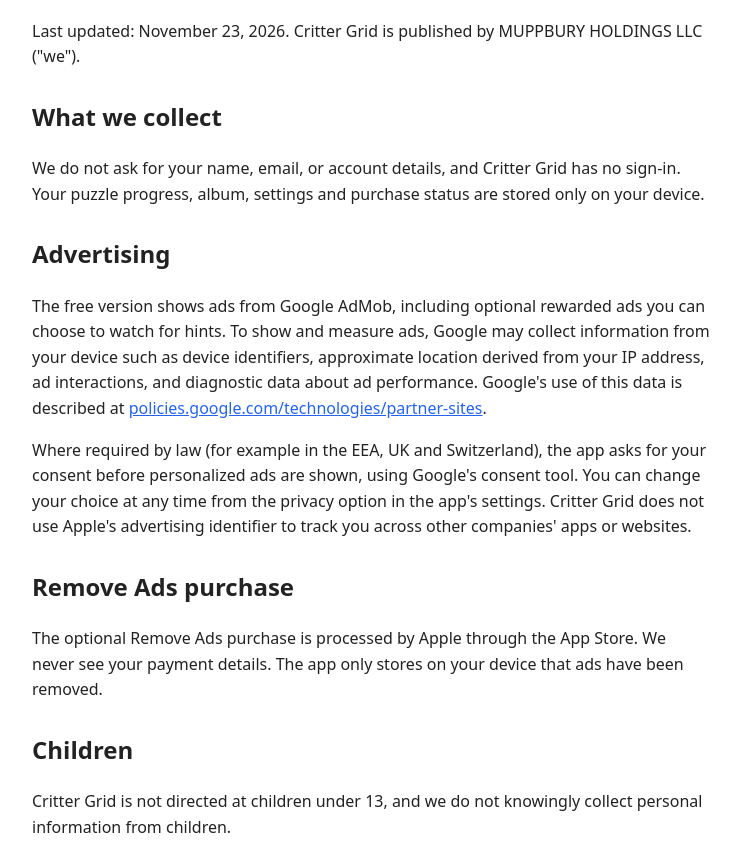
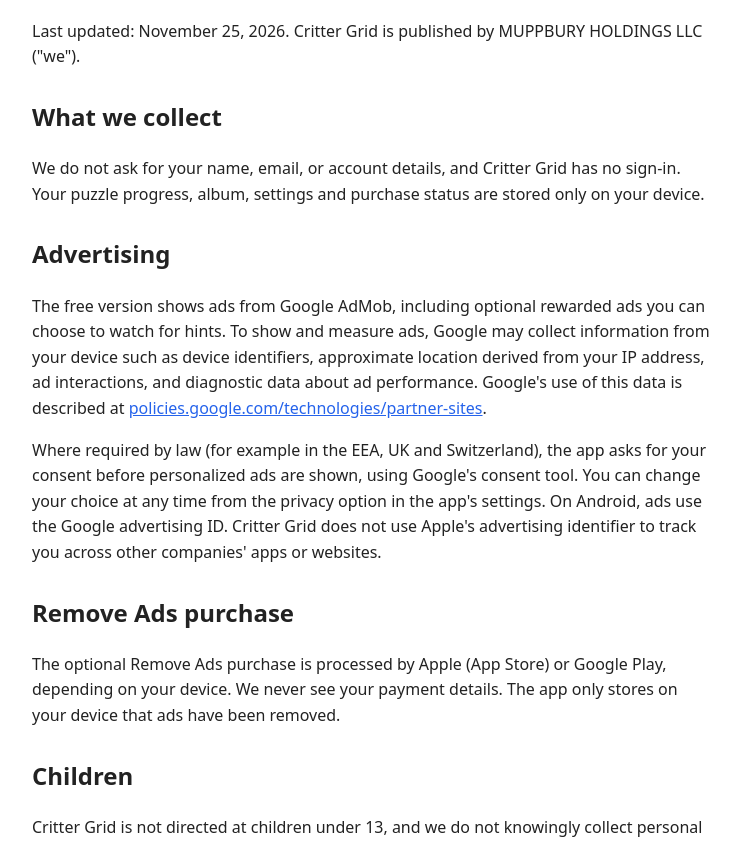
Before and after one commit to parksasbury-cloud/muppbury-site, a plain HTML site: page critter-grid/privacy.html in a window 1280 px wide. Shown: the part 102-947 px from the top of the page, without its empty margins (268-1008 px from the left). Drawn offline with Linux system fonts and the light colour scheme.

Commit message:
Critter Grid privacy: Google Play purchases, Android ad ID
Co-Authored-By: Claude Sonnet 5.5 <noreply@anthropic.com>

```diff
--- a/critter-grid/privacy.html
+++ b/critter-grid/privacy.html
@@ -1,14 +1,14 @@
 <!doctype html><html lang="en"><head><meta charset="utf-8"><meta name="viewport" content="width=device-width,initial-scale=1">
 <title>Critter Grid Privacy Policy</title><style>body{font:16px/1.6 system-ui,sans-serif;max-width:680px;margin:48px auto;padding:0 16px;color:#222}a{color:#2563eb}h2{margin-top:28px}</style></head><body>
 <h1>Critter Grid Privacy Policy</h1>
-<p>Last updated: November 23, 2026. Critter Grid is published by MUPPBURY HOLDINGS LLC ("we").</p>
+<p>Last updated: November 25, 2026. Critter Grid is published by MUPPBURY HOLDINGS LLC ("we").</p>
 <h2>What we collect</h2>
 <p>We do not ask for your name, email, or account details, and Critter Grid has no sign-in. Your puzzle progress, album, settings and purchase status are stored only on your device.</p>
 <h2>Advertising</h2>
 <p>The free version shows ads from Google AdMob, including optional rewarded ads you can choose to watch for hints. To show and measure ads, Google may collect information from your device such as device identifiers, approximate location derived from your IP address, ad interactions, and diagnostic data about ad performance. Google's use of this data is described at <a href="https://policies.google.com/technologies/partner-sites">policies.google.com/technologies/partner-sites</a>.</p>
-<p>Where required by law (for example in the EEA, UK and Switzerland), the app asks for your consent before personalized ads are shown, using Google's consent tool. You can change your choice at any time from the privacy option in the app's settings. Critter Grid does not use Apple's advertising identifier to track you across other companies' apps or websites.</p>
+<p>Where required by law (for example in the EEA, UK and Switzerland), the app asks for your consent before personalized ads are shown, using Google's consent tool. You can change your choice at any time from the privacy option in the app's settings. On Android, ads use the Google advertising ID. Critter Grid does not use Apple's advertising identifier to track you across other companies' apps or websites.</p>
 <h2>Remove Ads purchase</h2>
-<p>The optional Remove Ads purchase is processed by Apple through the App Store. We never see your payment details. The app only stores on your device that ads have been removed.</p>
+<p>The optional Remove Ads purchase is processed by Apple (App Store) or Google Play, depending on your device. We never see your payment details. The app only stores on your device that ads have been removed.</p>
 <h2>Children</h2>
 <p>Critter Grid is not directed at children under 13, and we do not knowingly collect personal information from children.</p>
 <h2>Your choices</h2>
```
